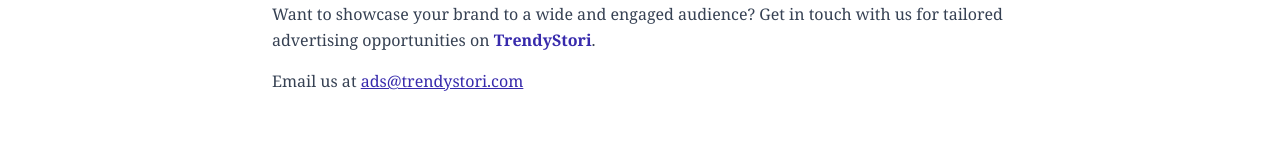
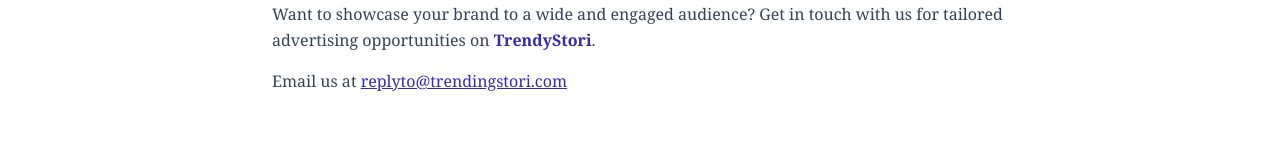
Before and after one commit to MVMGITHB/TrendyStori_Frontend, a Next.js app: page /advertise in a window 1280 px wide. Shown: the part 218-378 px from the top of the page. Built offline with nearby package versions, Linux system fonts and the light colour scheme.

Commit message:
Updates on EMail

```diff
--- a/src/app/advertise/page.jsx
+++ b/src/app/advertise/page.jsx
@@ -24,7 +24,7 @@
           className="text-indigo-800 underline font-medium hover:text-indigo-900"
           href="mailto:ads@trendystori.com"
         >
-          ads@trendystori.com
+          replyto@trendingstori.com
         </a>
       </p>
     </main>
--- a/src/app/privacy-policy/page.jsx
+++ b/src/app/privacy-policy/page.jsx
@@ -90,10 +90,10 @@
         If you have any questions or concerns about this Privacy Policy, reach
         out to us at{" "}
         <a
-          href="mailto:contact@trendingstori.com"
+          href="mailto:replyto@trendingstori.com"
           className="text-blue-600 underline"
         >
-          contact@trendingstori.com
+          replyto@trendingstori.com
         </a>
         .
       </p>
```
